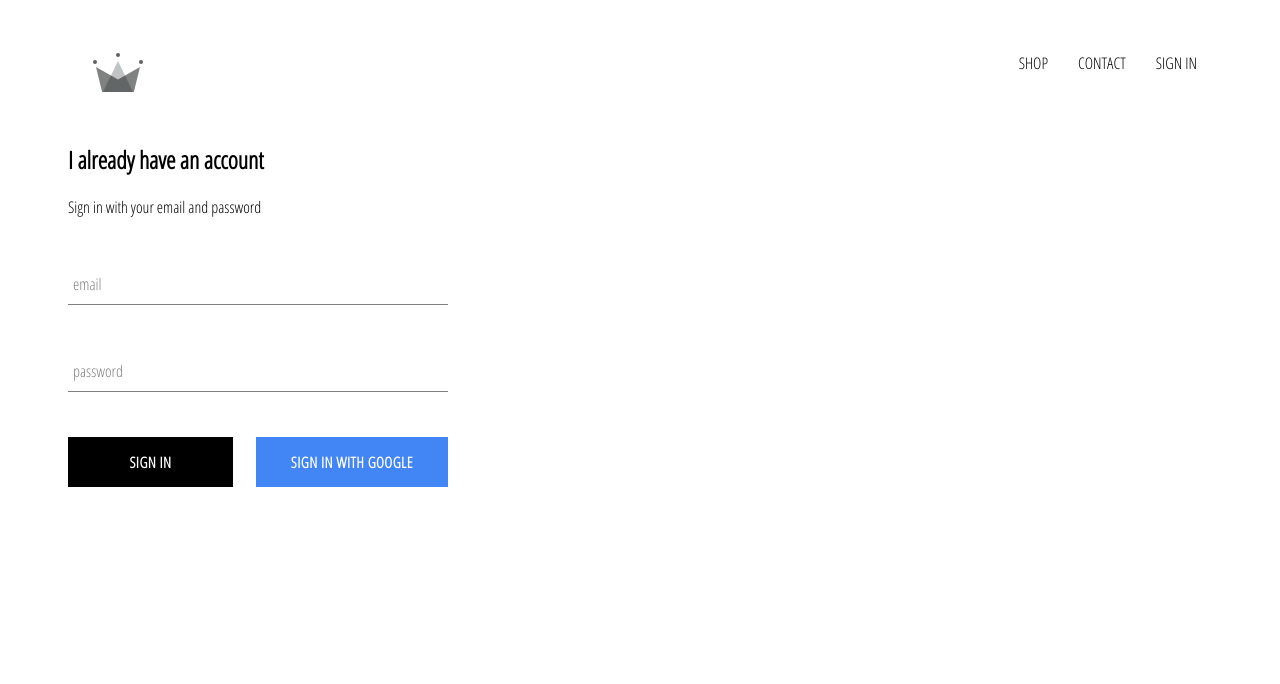
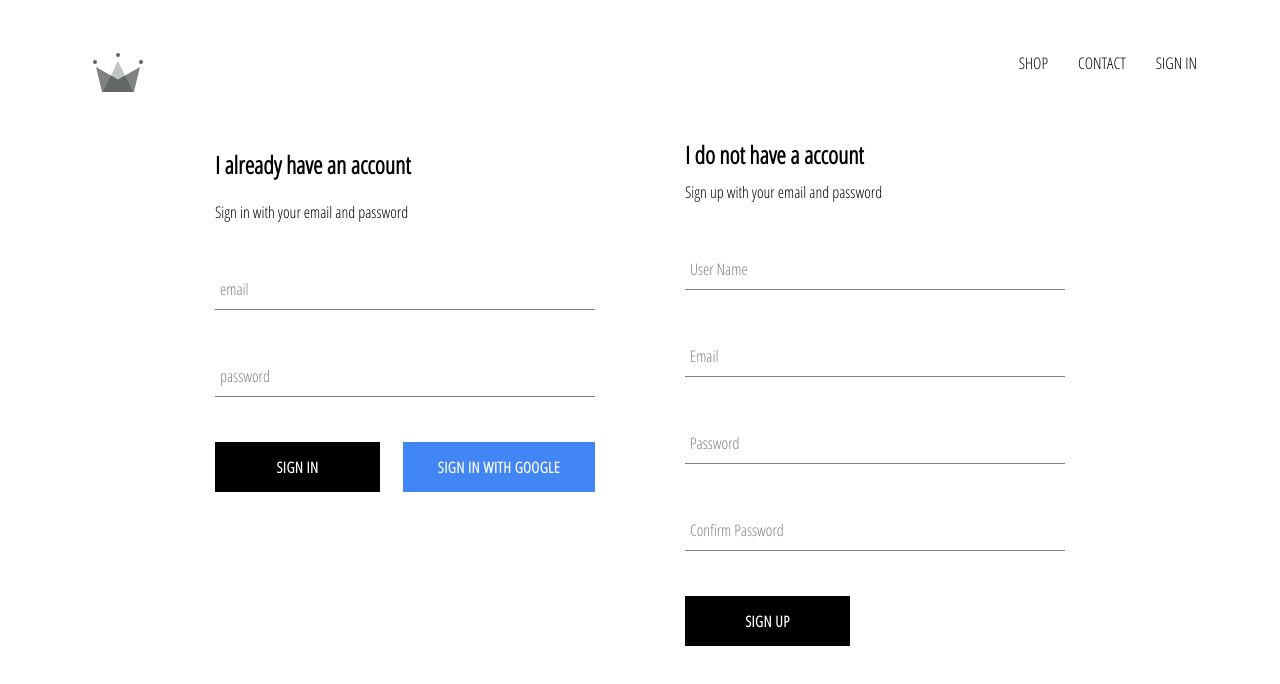
Before and after one commit to corey-marchand/e-commerce-store, a React (Create React App) app: page /signin in a window 1280 px wide. Shown: the top 684 px of the page. Built offline with nearby package versions, Linux system fonts and the light colour scheme; no server answers.

Commit message:
added the ability to sign up and styled

```diff
--- a/src/App.js
+++ b/src/App.js
@@ -4,7 +4,7 @@
 import ShopPage from './pages/shop/shop.component';
 import Header from './components/header-component/header.component';
 import SignInAndSignUp from './pages/sign-in-and-sign-up/sign-in-and-sign-up.component';
-import { auth } from './firebase/firebase.utils';
+import { auth, createUserProfileDocument } from './firebase/firebase.utils';
 
 import './App.css';
 
@@ -20,11 +20,22 @@
   unsubscribeFromAuth = null
 
   componentDidMount(){
-    this.unsubscribeFromAuth = auth.onAuthStateChanged(user => {
-      this.setState({ currentUser: user });
+    this.unsubscribeFromAuth = auth.onAuthStateChanged(async userAuth => {
+      if (userAuth) {
+        const userRef = await createUserProfileDocument(userAuth);
 
-      console.log(user);
-    })
+        userRef.onSnapshot(snapshot => {
+          this.setState({
+            currentUser: {
+              id: snapshot.id,
+              ...snapshot.data()
+            }
+          });
+          console.log(this.state);
+        });
+      }
+      this.setState({ currentUser: userAuth });
+    });
   }
 
   componentWillUnmount(){
--- /dev/null
+++ b/src/components/sign-up/sign-up.component.jsx
@@ -0,0 +1,103 @@
+import React from 'react';
+
+import FormInput from '../form-input/form-input.component';
+import CustomButton from '../custom-button/custom-button.component';
+
+import { auth, createUserProfileDocument } from '../../firebase/firebase.utils';
+
+import './sign-up.styles.scss';
+
+class SignUp extends React.Component {
+  constructor() {
+    super();
+
+    this.state = {
+      userName: '',
+      email: '',
+      password: '',
+      confirmPassword: ''
+    };
+  }
+
+  handleSubmit = async event => {
+    event.preventDefault();
+
+    const { userName, email, password, confirmPassword } = this.state;
+
+    if (password !== confirmPassword) {
+      alert("passwords don't match");
+      return;
+    }
+
+    try {
+      const { user } = await auth.createUserWithEmailAndPassword(
+        email,
+        password
+      );
+
+      await createUserProfileDocument(user, { userName });
+
+      this.setState({
+        userName: '',
+        email: '',
+        password: '',
+        confirmPassword: ''
+      });
+    } catch (error) {
+      console.error(error);
+    }
+  };
+
+  handleChange = event => {
+    const { name, value } = event.target;
+
+    this.setState({ [name]: value });
+  };
+
+  render() {
+    const { userName, email, password, confirmPassword } = this.state;
+    return (
+      <div className='sign-up'>
+        <h2 className='title'>I do not have a account</h2>
+        <span>Sign up with your email and password</span>
+        <form className='sign-up-form' onSubmit={this.handleSubmit}>
+          <FormInput
+            type='text'
+            name='userName'
+            value={userName}
+            onChange={this.handleChange}
+            label='User Name'
+            required
+          />
+          <FormInput
+            type='email'
+            name='email'
+            value={email}
+            onChange={this.handleChange}
+            label='Email'
+            required
+          />
+          <FormInput
+            type='password'
+            name='password'
+            value={password}
+            onChange={this.handleChange}
+            label='Password'
+            required
+          />
+          <FormInput
+            type='password'
+            name='confirmPassword'
+            value={confirmPassword}
+            onChange={this.handleChange}
+            label='Confirm Password'
+            required
+          />
+          <CustomButton type='submit'>SIGN UP</CustomButton>
+        </form>
+      </div>
+    );
+  }
+}
+
+export default SignUp;
--- /dev/null
+++ b/src/components/sign-up/sign-up.styles.scss
@@ -0,0 +1,9 @@
+.sign-up {
+    display: flex;
+    flex-direction: column;
+    width: 380px;
+
+    .title {
+        margin: 10px 0;
+    }
+}
--- a/src/firebase/firebase.utils.js
+++ b/src/firebase/firebase.utils.js
@@ -13,6 +13,33 @@
     measurementId: "G-KTP4KC51QV"
 };
 
+export const createUserProfileDocument = async (userAuth, additionalData) => {
+  if(!userAuth) return;
+
+  const userRef = firestore.doc(`users/${userAuth.uid}`);
+
+  const snapShot = await userRef.get();
+
+  console.log(snapShot);
+
+  if(!snapShot.exists) {
+    const { displayName, email } = userAuth;
+    const createdAt = new Date();
+
+    try {
+      await userRef.set({
+        displayName,
+        email,
+        createdAt,
+        ...additionalData
+      })
+    } catch(error) {
+        console.log('error creating user', error.message);
+    }
+  }
+
+  return userRef;
+}
 firebase.initializeApp(config);
 
 export const auth = firebase.auth();
--- a/src/pages/sign-in-and-sign-up/sign-in-and-sign-up.component.jsx
+++ b/src/pages/sign-in-and-sign-up/sign-in-and-sign-up.component.jsx
@@ -1,11 +1,13 @@
 import React from 'react';
 import SignIn from '../../components/sign-in/sign-in.component';
+import SignUp from '../../components/sign-up/sign-up.component';
 
 import './sign-in-and-sign-up.styles.scss';
 
 const SignInAndSignUpPage = () => (
     <div className='sign-in-and-sign-up'>
       <SignIn />
+      <SignUp />
     </div>
 )
 
--- a/src/pages/sign-in-and-sign-up/sign-in-and-sign-up.styles.scss
+++ b/src/pages/sign-in-and-sign-up/sign-in-and-sign-up.styles.scss
@@ -0,0 +1,6 @@
+.sign-in-and-sign-up {
+    width: 850px;
+    display: flex;
+    justify-content: space-between;
+    margin: 30px auto;
+}
```
Also changed, not shown: src/test.js (added, +10 -0 lines).
